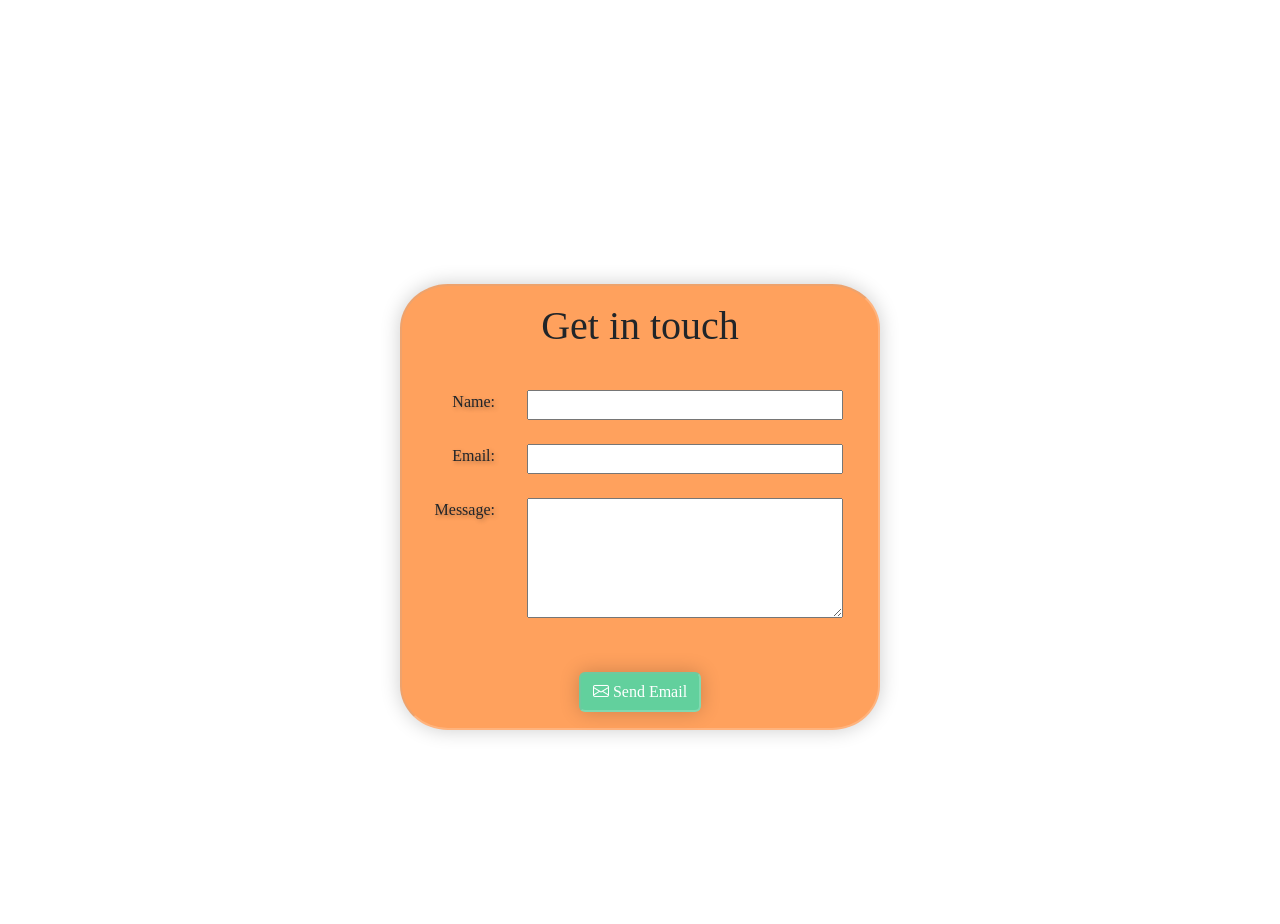
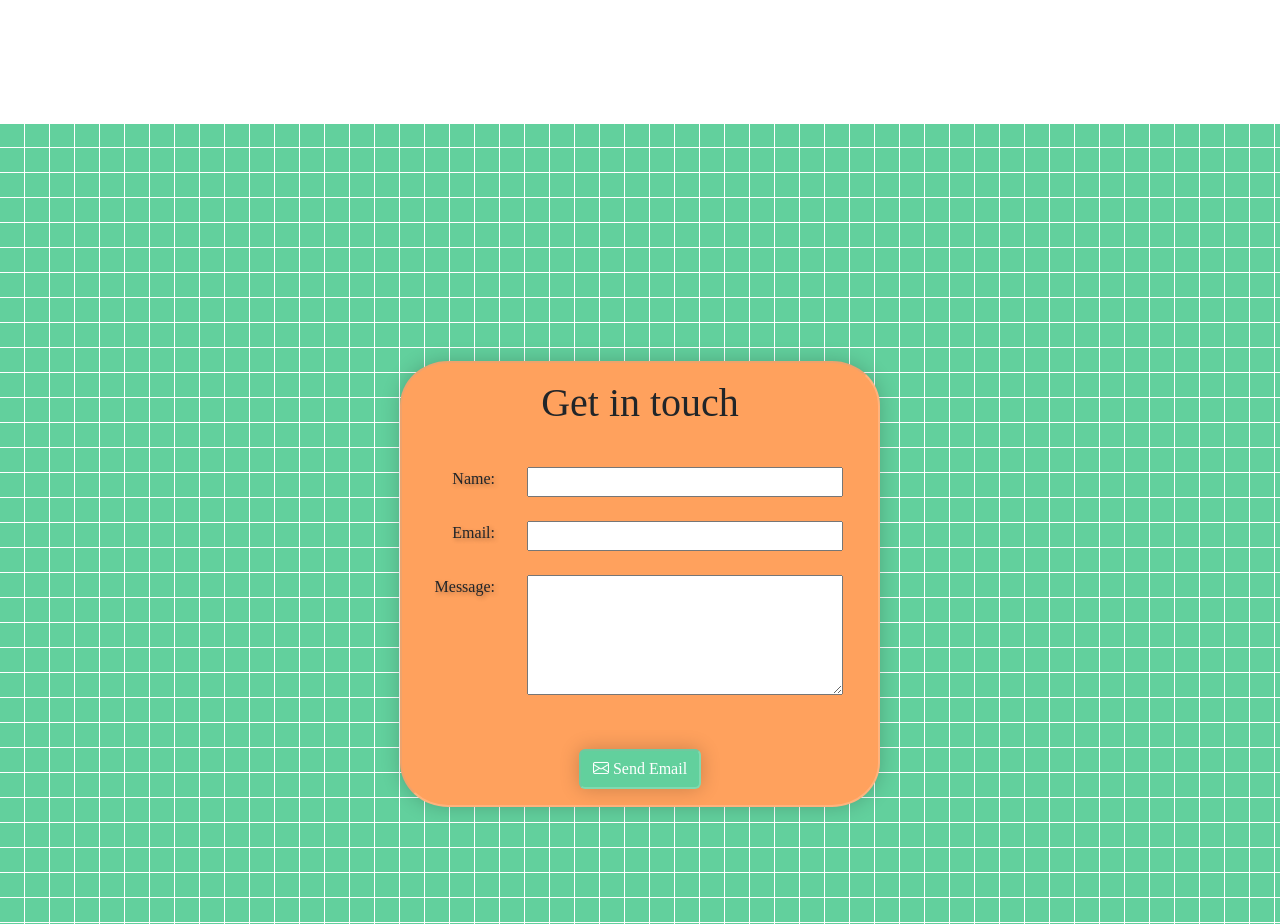
Before and after one commit to tanoftheta/tanoftheta.github.io, a React (Vite) app: page / in a window 1280 px wide. Shown: the part 2340-3264 px from the top of the page. Built offline with nearby package versions, Linux system fonts and the light colour scheme.

Commit message:
Added bg color to contact page

```diff
--- a/src/components/Contact/contact.module.css
+++ b/src/components/Contact/contact.module.css
@@ -2,10 +2,18 @@
 
 .section {
     height: 100vh;
+    background-color: var(--mintgreen);
+    background-image:
+        linear-gradient(0deg, #ffffff 1px, transparent 1px),
+        linear-gradient(90deg, #ffffff 1px, transparent 1px);
+    background-size: 25px 25px;
+    background-position: -1px -1px;
+    display: flex;
+    align-items: center;
 }
 
 .contactFormContainer{
-    margin-top: 20vh;
+    margin-top: 15vh;
     background-color: var(--orange);
     border-radius: 10%;
     width: 60vh;
--- a/src/components/NavBar/NavBar.module.css
+++ b/src/components/NavBar/NavBar.module.css
@@ -53,6 +53,8 @@
     justify-content: center;
     align-items: center;
     cursor: pointer;
+    border: 2px solid black
+
 }
 
 
--- a/src/index.css
+++ b/src/index.css
@@ -0,0 +1,11 @@
+.grid-container {
+    height: 100%;
+    margin-top: -5%;
+    background-image:
+        linear-gradient(0deg, #CCCCCC 1px, transparent 1px),
+        linear-gradient(90deg, #cccccc 1px, transparent 1px);
+    background-size: 25px 25px;
+    background-position: -1px -1px;
+    display: flex;
+    align-items: center;
+}
```
